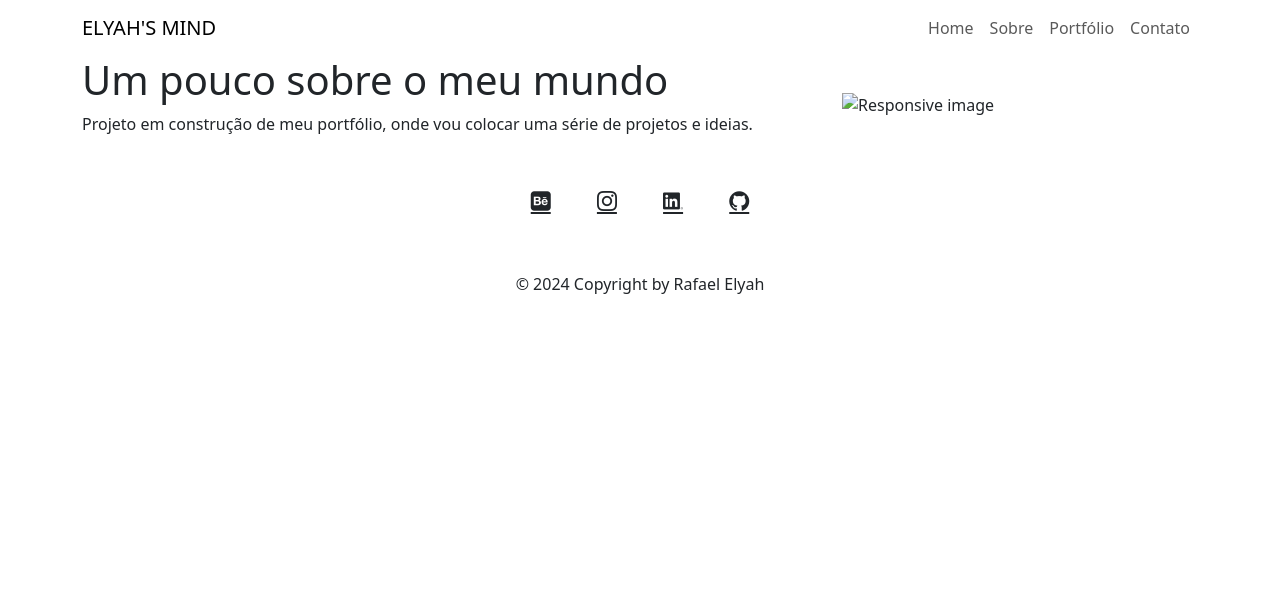
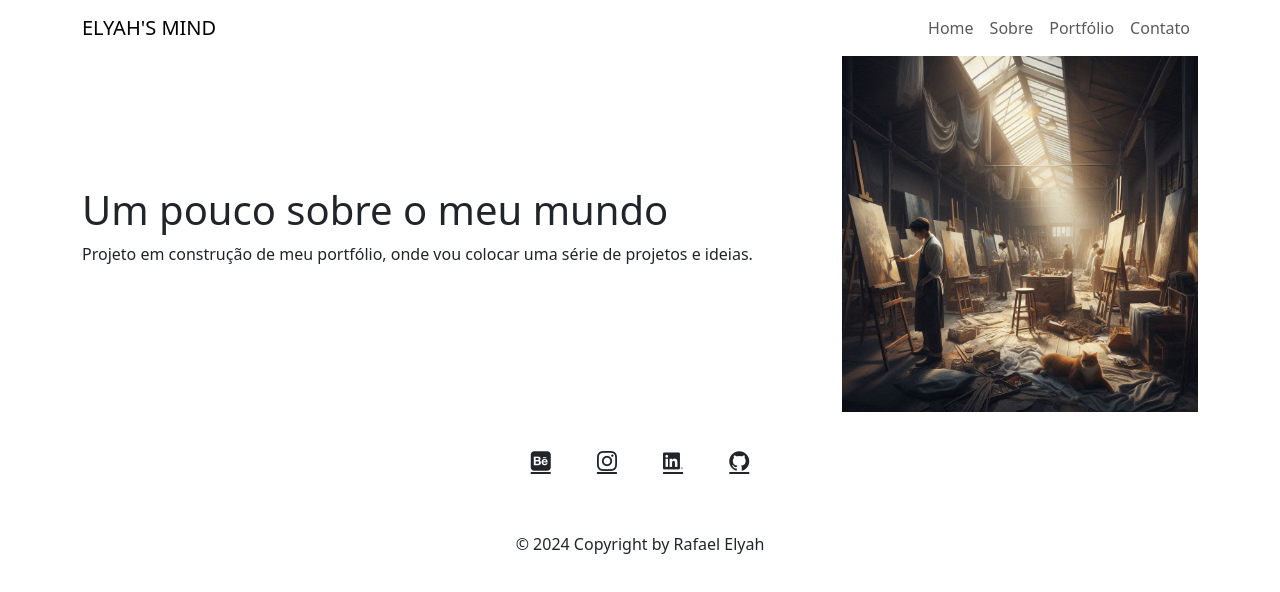
Before and after one commit to rafaelelyah/rafaelelyah.github.io, a plain HTML site: page index.html in a window 1280 px wide. Drawn offline with nearby package versions, Linux system fonts and the light colour scheme.

Commit message:
alterando nome da imagem no HTML

```diff
--- a/index.html
+++ b/index.html
@@ -47,7 +47,7 @@
 
               </div>
               <div class="col-sm align-self-center">
-                <img src="assets/img/_e368ba25-1a14-431b-b7df-6b89d5d2519b.jpeg" class="img-fluid" alt="Responsive image">
+                <img src="assets/img/2.jpeg" class="img-fluid" alt="Responsive image">
               </div>
             </div>
 
```
